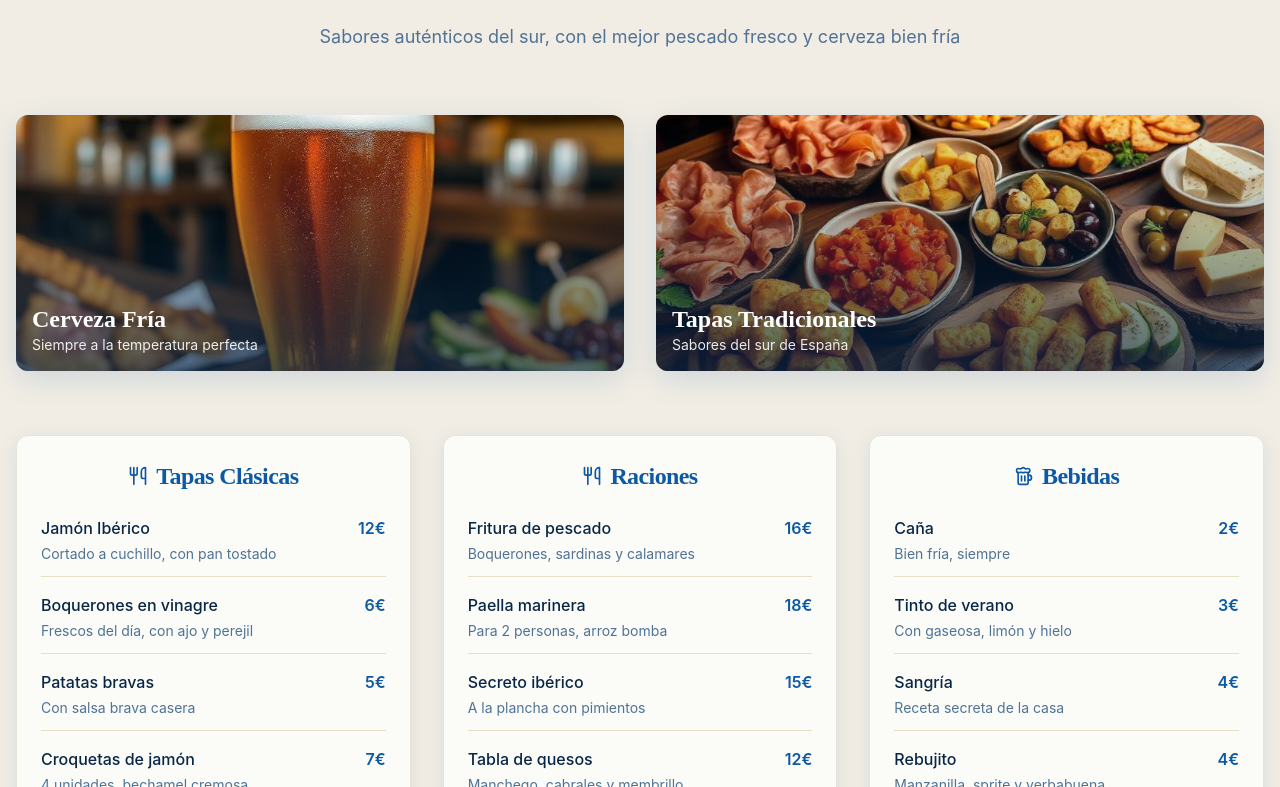
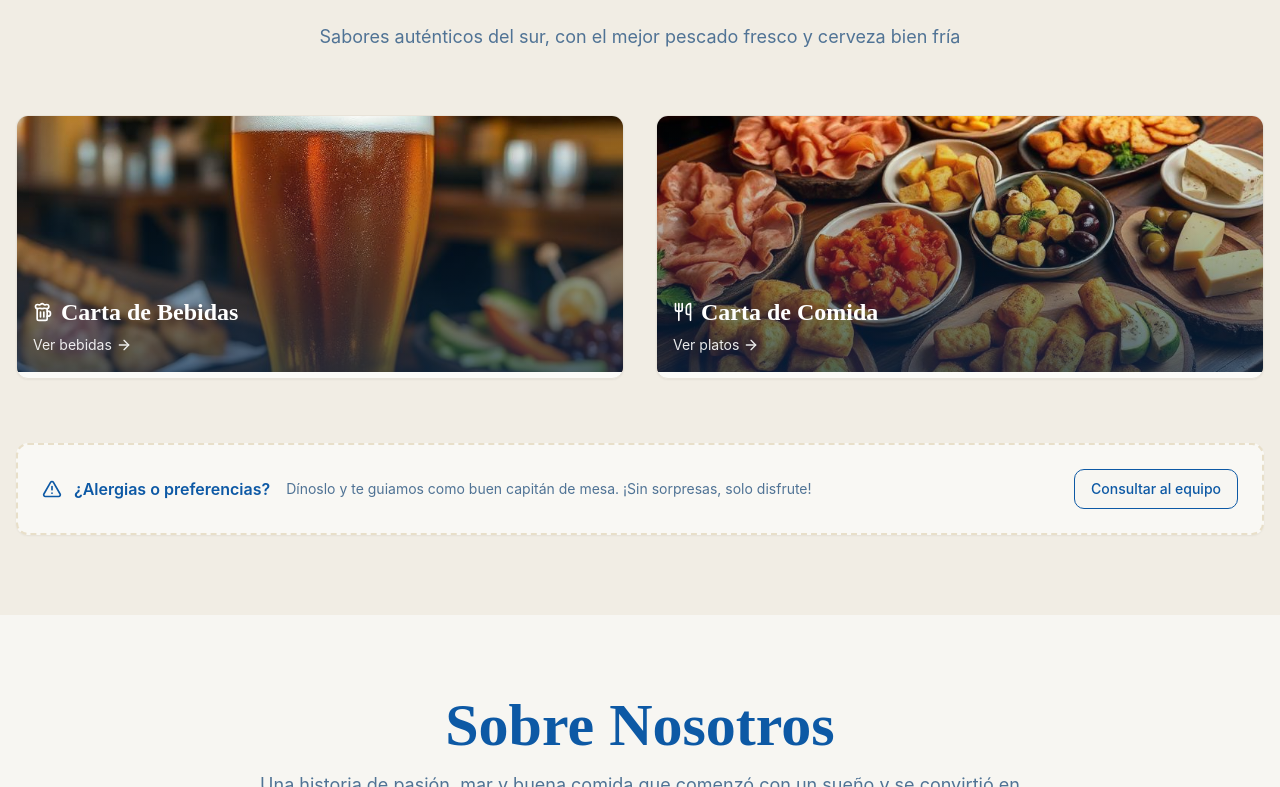
Before and after one commit to alefernaandez/elcarajo-playa-web, a React (Vite) app: page / in a window 1280 px wide. Shown: the part 933-1720 px from the top of the page. Built offline with nearby package versions, Linux system fonts and the light colour scheme.

Commit message:
feat(menu): dos botones hacia /carta/bebida y /carta/comida; elimina grid y CTA cutre; añade páginas de carta

```diff
--- a/src/App.tsx
+++ b/src/App.tsx
@@ -5,6 +5,8 @@ import { QueryClient, QueryClientProvider } from "@tanstack/react-query";
 import { BrowserRouter, Routes, Route } from "react-router-dom";
 import Index from "./pages/Index";
 import NotFound from "./pages/NotFound";
+import MenuComida from "./pages/MenuComida";
+import MenuBebida from "./pages/MenuBebida";
 
 const queryClient = new QueryClient();
 
@@ -16,6 +18,8 @@ const App = () => (
       <BrowserRouter>
         <Routes>
           <Route path="/" element={<Index />} />
+          <Route path="/carta/comida" element={<MenuComida />} />
+          <Route path="/carta/bebida" element={<MenuBebida />} />
           {/* ADD ALL CUSTOM ROUTES ABOVE THE CATCH-ALL "*" ROUTE */}
           <Route path="*" element={<NotFound />} />
         </Routes>
--- a/src/components/MenuSection.tsx
+++ b/src/components/MenuSection.tsx
@@ -1,15 +1,12 @@
-import { Card, CardContent, CardHeader, CardTitle } from '@/components/ui/card';
-import { Badge } from '@/components/ui/badge';
-import { Star, Beer, Utensils } from 'lucide-react';
+import { Card, CardContent } from '@/components/ui/card';
+import { Button } from '@/components/ui/button';
+import { Beer, Utensils, AlertTriangle, ArrowRight } from 'lucide-react';
 import coldBeerImage from '@/assets/cold-beer.jpg';
 import tapasImage from '@/assets/spanish-tapas.jpg';
-import { MENU_CATEGORIES } from '@/lib/content';
+import { useNavigate } from 'react-router-dom';
 
 const MenuSection = () => {
-  const iconByName: Record<string, JSX.Element> = {
-    Utensils: <Utensils className="w-5 h-5" />,
-    Beer: <Beer className="w-5 h-5" />,
-  };
+  const navigate = useNavigate();
 
   const popularItems = [
     'Jamón Ibérico',
@@ -31,71 +28,82 @@ const MenuSection = () => {
           </p>
         </div>
 
-        {/* Featured Images */}
+        {/* Featured Buttons */}
         <div className="grid md:grid-cols-2 gap-8 mb-16">
-          <div className="relative rounded-xl overflow-hidden shadow-nautical group">
+          <Card className="overflow-hidden shadow-nautical">
+            <CardContent className="p-0">
+              <button
+                onClick={() => navigate('/carta/bebida')}
+                className="relative w-full h-64 group"
+                aria-label="Ver carta de bebidas"
+              >
                 <img
                   src={coldBeerImage}
-              alt="Cerveza fría"
-              className="w-full h-64 object-cover group-hover:scale-105 transition-transform duration-500"
+                  alt="Carta de bebidas"
+                  className="w-full h-full object-cover group-hover:scale-105 transition-transform duration-500"
                 />
                 <div className="absolute inset-0 bg-gradient-to-t from-ocean-dark/70 to-transparent"></div>
-            <div className="absolute bottom-4 left-4 text-white">
-              <h3 className="font-script text-2xl font-bold">Cerveza Fría</h3>
-              <p className="text-sm opacity-90">Siempre a la temperatura perfecta</p>
+                <div className="absolute bottom-4 left-4 text-white text-left">
+                  <div className="flex items-center gap-2 mb-1">
+                    <Beer className="w-5 h-5" />
+                    <h3 className="font-script text-2xl font-bold">Carta de Bebidas</h3>
                   </div>
+                  <span className="inline-flex items-center text-sm opacity-90 group-hover:underline">
+                    Ver bebidas <ArrowRight className="w-4 h-4 ml-1" />
+                  </span>
                 </div>
+              </button>
+            </CardContent>
+          </Card>
 
-          <div className="relative rounded-xl overflow-hidden shadow-nautical group">
+          <Card className="overflow-hidden shadow-nautical">
+            <CardContent className="p-0">
+              <button
+                onClick={() => navigate('/carta/comida')}
+                className="relative w-full h-64 group"
+                aria-label="Ver carta de comida"
+              >
                 <img
                   src={tapasImage}
-              alt="Tapas españolas"
-              className="w-full h-64 object-cover group-hover:scale-105 transition-transform duration-500"
+                  alt="Carta de comida"
+                  className="w-full h-full object-cover group-hover:scale-105 transition-transform duration-500"
                 />
                 <div className="absolute inset-0 bg-gradient-to-t from-ocean-dark/70 to-transparent"></div>
-            <div className="absolute bottom-4 left-4 text-white">
-              <h3 className="font-script text-2xl font-bold">Tapas Tradicionales</h3>
-              <p className="text-sm opacity-90">Sabores del sur de España</p>
+                <div className="absolute bottom-4 left-4 text-white text-left">
+                  <div className="flex items-center gap-2 mb-1">
+                    <Utensils className="w-5 h-5" />
+                    <h3 className="font-script text-2xl font-bold">Carta de Comida</h3>
                   </div>
+                  <span className="inline-flex items-center text-sm opacity-90 group-hover:underline">
+                    Ver platos <ArrowRight className="w-4 h-4 ml-1" />
+                  </span>
                 </div>
+              </button>
+            </CardContent>
+          </Card>
         </div>
 
 
-        {/* Menu Categories */}
-        <div className="grid lg:grid-cols-3 gap-8">
-          {MENU_CATEGORIES.map((category) => (
-            <Card key={category.id} className="shadow-soft hover:shadow-nautical transition-shadow duration-300">
-              <CardHeader className="text-center pb-4">
-                <div className="flex items-center justify-center gap-2 mb-2">
-                  <div className="text-ocean">{iconByName[category.iconName]}</div>
-                  <CardTitle className="font-script text-2xl text-ocean">
-                    {category.title}
-                  </CardTitle>
+        {/* No category grid here; redirigimos a páginas específicas */}
+
+        {/* Banner de alergias más original */}
+        <div className="mt-12">
+          <Card className="border-dashed border-2 border-sand bg-white/60">
+            <CardContent className="p-6 flex flex-col md:flex-row items-start md:items-center gap-4">
+              <div className="flex items-center gap-3 text-ocean">
+                <AlertTriangle className="w-5 h-5" />
+                <span className="font-semibold">¿Alergias o preferencias?</span>
               </div>
-              </CardHeader>
-              <CardContent className="space-y-4">
-                {category.items.map((item, index) => (
-                  <div key={index} className="border-b border-sand last:border-b-0 pb-3 last:pb-0">
-                    <div className="flex justify-between items-start mb-1">
-                      <h4 className="font-medium text-foreground">{item.name}</h4>
-                      <span className="font-semibold text-ocean">{item.price}</span>
+              <p className="text-sm text-muted-foreground">
+                Dínoslo y te guiamos como buen capitán de mesa. ¡Sin sorpresas, solo disfrute!
+              </p>
+              <div className="ml-auto">
+                <Button variant="outline" className="border-ocean text-ocean hover:bg-ocean hover:text-white">
+                  Consultar al equipo
+                </Button>
               </div>
-                    <p className="text-sm text-muted-foreground">{item.description}</p>
-                  </div>
-                ))}
             </CardContent>
           </Card>
-          ))}
-        </div>
-
-        {/* Call to Action */}
-        <div className="text-center mt-16">
-          <p className="text-lg text-muted-foreground mb-4">
-            ¿Tienes alguna alergia o preferencia especial?
-          </p>
-          <p className="text-sm text-muted-foreground">
-            Nuestro equipo estará encantado de ayudarte a elegir el mejor plato
-          </p>
         </div>
       </div>
     </section>
--- /dev/null
+++ b/src/pages/MenuBebida.tsx
@@ -0,0 +1,46 @@
+import { Card, CardContent, CardHeader, CardTitle } from '@/components/ui/card';
+import { Beer } from 'lucide-react';
+
+const bebidas = [
+  { name: 'Caña', price: '2€', description: 'Bien fría, siempre' },
+  { name: 'Tinto de verano', price: '3€', description: 'Con gaseosa, limón y hielo' },
+  { name: 'Sangría', price: '4€', description: 'Receta secreta de la casa' },
+  { name: 'Rebujito', price: '4€', description: 'Manzanilla, sprite y yerbabuena' },
+  { name: 'Agua con gas', price: '2€', description: 'Solán de Cabras' },
+  { name: 'Refrescos', price: '2.5€', description: 'Coca-Cola, Fanta, Sprite' }
+];
+
+const MenuBebida = () => {
+  return (
+    <section className="py-20 bg-sand-light">
+      <div className="container mx-auto px-4">
+        <div className="text-center mb-12">
+          <h1 className="font-script text-5xl md:text-6xl font-bold text-ocean mb-2">Carta de Bebidas</h1>
+          <p className="text-muted-foreground">Siempre frías y listas para brindar</p>
+        </div>
+
+        <Card className="shadow-soft">
+          <CardHeader>
+            <div className="flex items-center gap-2 text-ocean">
+              <Beer className="w-5 h-5" />
+              <CardTitle>Bebidas</CardTitle>
+            </div>
+          </CardHeader>
+          <CardContent className="space-y-4">
+            {bebidas.map((item, index) => (
+              <div key={index} className="border-b border-sand last:border-b-0 pb-3 last:pb-0">
+                <div className="flex justify-between items-start mb-1">
+                  <h4 className="font-medium text-foreground">{item.name}</h4>
+                  <span className="font-semibold text-ocean">{item.price}</span>
+                </div>
+                <p className="text-sm text-muted-foreground">{item.description}</p>
+              </div>
+            ))}
+          </CardContent>
+        </Card>
+      </div>
+    </section>
+  );
+};
+
+export default MenuBebida;
--- /dev/null
+++ b/src/pages/MenuComida.tsx
@@ -0,0 +1,76 @@
+import { Card, CardContent, CardHeader, CardTitle } from '@/components/ui/card';
+import { Utensils } from 'lucide-react';
+
+const tapasClasicas = [
+  { name: 'Jamón Ibérico', price: '12€', description: 'Cortado a cuchillo, con pan tostado' },
+  { name: 'Boquerones en vinagre', price: '6€', description: 'Frescos del día, con ajo y perejil' },
+  { name: 'Patatas bravas', price: '5€', description: 'Con salsa brava casera' },
+  { name: 'Croquetas de jamón', price: '7€', description: '4 unidades, bechamel cremosa' },
+  { name: 'Pulpo a la gallega', price: '14€', description: 'Con patatas, pimentón y aceite' },
+  { name: 'Tortilla española', price: '6€', description: 'Jugosa, con cebolla' }
+];
+
+const raciones = [
+  { name: 'Fritura de pescado', price: '16€', description: 'Boquerones, sardinas y calamares' },
+  { name: 'Paella marinera', price: '18€', description: 'Para 2 personas, arroz bomba' },
+  { name: 'Secreto ibérico', price: '15€', description: 'A la plancha con pimientos' },
+  { name: 'Tabla de quesos', price: '12€', description: 'Manchego, cabrales y membrillo' },
+  { name: 'Ensaladilla rusa', price: '8€', description: 'Receta de la abuela' }
+];
+
+const MenuComida = () => {
+  return (
+    <section className="py-20 bg-sand-light">
+      <div className="container mx-auto px-4">
+        <div className="text-center mb-12">
+          <h1 className="font-script text-5xl md:text-6xl font-bold text-ocean mb-2">Carta de Comida</h1>
+          <p className="text-muted-foreground">Tapas clásicas y raciones para compartir</p>
+        </div>
+
+        <div className="grid md:grid-cols-2 gap-8">
+          <Card className="shadow-soft">
+            <CardHeader>
+              <div className="flex items-center gap-2 text-ocean">
+                <Utensils className="w-5 h-5" />
+                <CardTitle>Tapas Clásicas</CardTitle>
+              </div>
+            </CardHeader>
+            <CardContent className="space-y-4">
+              {tapasClasicas.map((item, index) => (
+                <div key={index} className="border-b border-sand last:border-b-0 pb-3 last:pb-0">
+                  <div className="flex justify-between items-start mb-1">
+                    <h4 className="font-medium text-foreground">{item.name}</h4>
+                    <span className="font-semibold text-ocean">{item.price}</span>
+                  </div>
+                  <p className="text-sm text-muted-foreground">{item.description}</p>
+                </div>
+              ))}
+            </CardContent>
+          </Card>
+
+          <Card className="shadow-soft">
+            <CardHeader>
+              <div className="flex items-center gap-2 text-ocean">
+                <Utensils className="w-5 h-5" />
+                <CardTitle>Raciones</CardTitle>
+              </div>
+            </CardHeader>
+            <CardContent className="space-y-4">
+              {raciones.map((item, index) => (
+                <div key={index} className="border-b border-sand last:border-b-0 pb-3 last:pb-0">
+                  <div className="flex justify-between items-start mb-1">
+                    <h4 className="font-medium text-foreground">{item.name}</h4>
+                    <span className="font-semibold text-ocean">{item.price}</span>
+                  </div>
+                  <p className="text-sm text-muted-foreground">{item.description}</p>
+                </div>
+              ))}
+            </CardContent>
+          </Card>
+        </div>
+      </div>
+    </section>
+  );
+};
+
+export default MenuComida;
```
Lines whose indentation alone changed are shown as unchanged.
